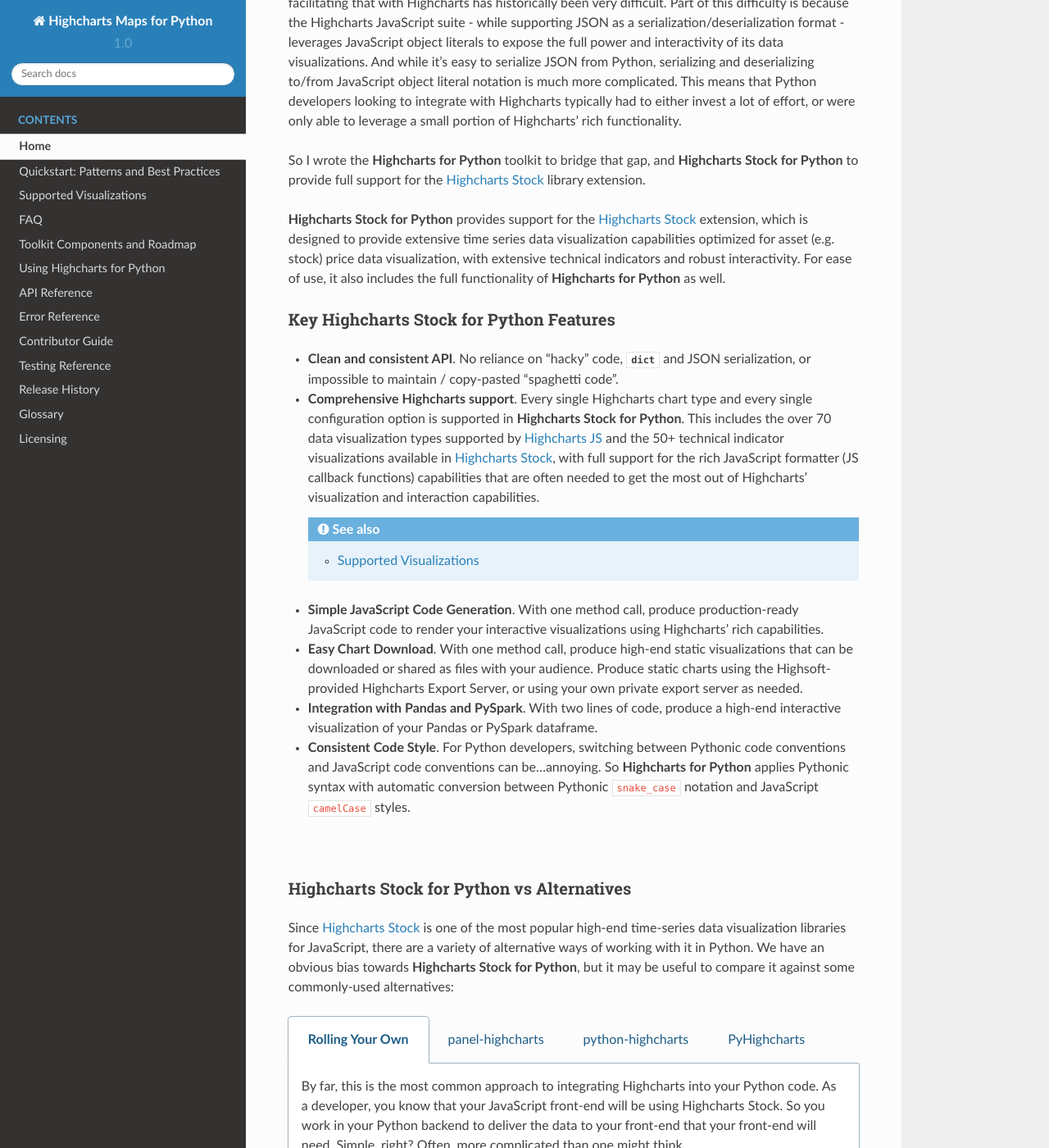
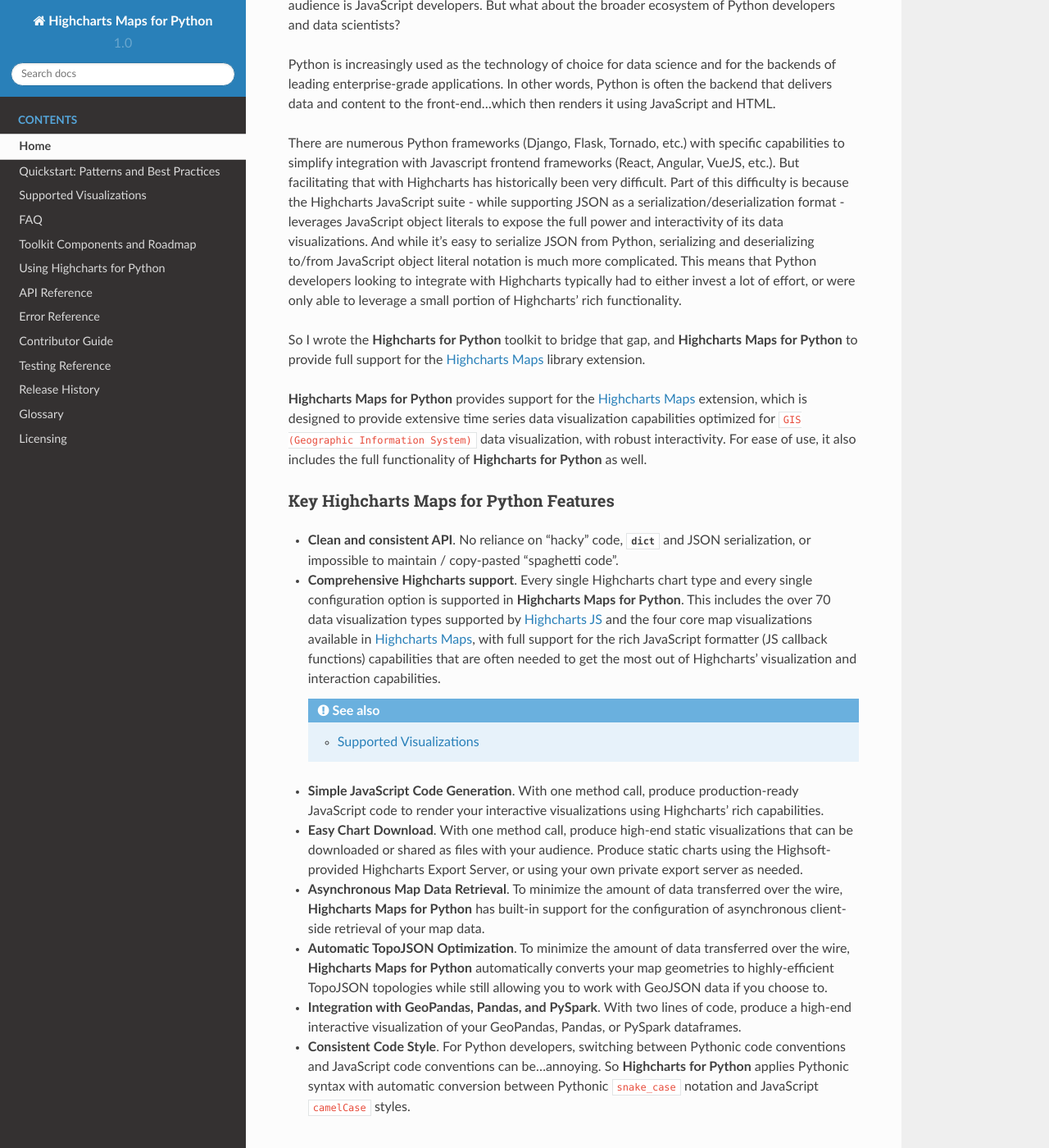
Before and after one commit to highcharts-for-python/highcharts-maps, a Sphinx documentation site: the page built from docs/index.rst, in a window 1280 px wide and 1400 px high, scrolled down 3325 px. Shown: the whole window at 82% size. Built offline with Sphinx 7.4.7 and the Read the Docs theme 2.0.0, drawn with Linux system fonts in a browser that asks for light colours; pages that are not in the unit, such as notebooks, are missing from menus; cross-references to code outside the pages are shown as plain code; some of the changed text lies outside the part shown.

```diff
--- a/docs/_dependencies.rst
+++ b/docs/_dependencies.rst
@@ -1,6 +1,6 @@
 .. note::
 
-  **Highcharts Stock for Python** has several types of dependencies:
+  **Highcharts Maps for Python** has several types of dependencies:
 
     * "hard" dependencies, without which you will not be able to use the library at all,
     * "soft" dependencies, which will not produce errors but which may limit the value you
@@ -16,30 +16,32 @@
     .. warning::
 
       If these hard dependencies are not available in the environment where
-      **Highcharts Stock for Python** is running, then the library will simply not work.
-      Besides `Highcharts Stock <https://www.highcharts.com/products/stock>`__ itself, all
+      **Highcharts Maps for Python** is running, then the library will simply not work.
+      Besides `Highcharts Maps <https://www.highcharts.com/products/maps>`__ itself, all
       of the other hard dependencies are automatically installed when installing
-      **Highcharts Stock for Python**.
+      **Highcharts Maps for Python**.
 
-    * `Highcharts Stock <https://www.highcharts.com/products/stock/>`__ v.10.2 or higher
+    * `Highcharts Maps <https://www.highcharts.com/products/maps/>`__ v.10.2 or higher
 
       .. note::
 
-        Not technically a Python dependency, but obviously **Highcharts Stock for Python**
-        will not work properly if your rendering layer does not leverage Highcharts Stock.
+        Not technically a Python dependency, but obviously **Highcharts Maps for Python**
+        will not work properly if your rendering layer does not leverage Highcharts Maps.
 
     * `highcharts-python <https://highcharts-python.readthedocs.io>`_ v.1.0.0 or higher
     * `esprima-python <https://github.com/Kronuz/esprima-python>`_ v.4.0 or higher
     * `requests <https://requests.readthedocs.io/en/latest/>`_ v.2.28 or higher
     * `validator-collection <https://validator-collection.readthedocs.io/en/latest/>`_
       v.1.5 or higher
+    * `topojson <https://mattijn.github.io/topojson/>`_ v.1.5 or higher
+    * `geojson <https://github.com/jazzband/geojson/>`_ v.2.5 or higher
 
   .. tab:: Soft
 
     .. warning::
 
       If these soft dependencies are not available in the environment where
-      **Highcharts Stock for Python** is running, then the library will throw a
+      **Highcharts Maps for Python** is running, then the library will throw a
       :exc:`HighchartsDependencyError <errors.HighchartsDependencyError>` exception when
       you try to use functionality that relies on them.
 
@@ -47,6 +49,7 @@
       a ``from_pandas()`` method but `pandas <https://pandas.pydata.org/>`_ is not
       installed, you will get an error.
 
+    * `geopandas <https://geopandas.org/en/stable/>`_ v. 0.11 or higher
     * `pandas <https://pandas.pydata.org/>`_ v. 1.3 or higher
     * `pyspark <https://spark.apache.org/docs/latest/api/python/index.html>`_ v.3.3 or
       higher
@@ -68,7 +71,7 @@
 
       .. code-block:: bash
 
-        $ pip install highcharts-stock[develop]
+        $ pip install highcharts-maps[develop]
 
     * `pytest <https://docs.pytest.org/en/7.1.x/>`_ v.7.1 or higher
     * `pytest-cov <https://pytest-cov.readthedocs.io/en/latest/>`_ v.3.0 or higher
@@ -83,7 +86,7 @@
 
       .. code-block:: bash
 
-        $ pip install highcharts-stock[docs]
+        $ pip install highcharts-maps[docs]
 
     * `Sphinx <https://www.sphinx-doc.org/en/master/>`_ v.5.1 or higher
     * `Sphinx RTD Theme <https://sphinx-themes.org/sample-sites/sphinx-rtd-theme/>`_ v.1.0
--- a/docs/_installation.rst
+++ b/docs/_installation.rst
@@ -1,5 +1,5 @@
-To install **Highcharts Stock for Python**, just execute:
+To install **Highcharts Maps for Python**, just execute:
 
   .. code-block:: bash
 
-    $ pip install highcharts-stock
+    $ pip install highcharts-maps
--- a/docs/_versus_alternatives.rst
+++ b/docs/_versus_alternatives.rst
@@ -1,8 +1,8 @@
-Since `Highcharts Stock <https://www.highcharts.com/product/stock/>`_ is one of the most
-popular high-end time-series data visualization libraries for JavaScript, there are a
-variety of alternative ways of working with it in Python. We have an obvious bias towards
-**Highcharts Stock for Python**, but it may be useful to compare it against some
-commonly-used alternatives:
+Since `Highcharts Maps <https://www.highcharts.com/product/stock/>`_ is one of the most
+popular high-end :iabbr:`GIS (Geographic Information System)` data visualization libraries
+for JavaScript, there are a variety of alternative ways of working with it in Python. We
+have an obvious bias towards **Highcharts Maps for Python**, but it may be useful to
+compare it against some commonly-used alternatives:
 
 .. tabs::
 
@@ -61,7 +61,7 @@ commonly-used alternatives:
     to do". So they turn to Highcharts alternatives that are more Python-friendly, like
     `plotly <https://plotly.com/python/>`_.
 
-    **Highcharts for Python** and its **Highcharts Stock for Python** extension are
+    **Highcharts for Python** and its **Highcharts Maps for Python** extension are
     designed to eliminate this pain.
 
     .. tip::
@@ -74,7 +74,7 @@ commonly-used alternatives:
       using Highcharts. But anything more robust than that is going to prove "hacky" and
       incredibly difficult to maintain.
 
-      Which is why I wrote **Highcharts for Python** and **Highcharts Stock for Python**.
+      Which is why I wrote **Highcharts for Python** and **Highcharts Maps for Python**.
 
   .. tab:: panel-highcharts
 
@@ -148,6 +148,8 @@ commonly-used alternatives:
       visualization types, only a limited number of configuration options are available.
       And because the library has not been updated in about seven years, there's an open
       question whether it will even work to produce relevant visualizations.
+    * **No Highcharts Maps Support**. By design, the library does not support any of the
+      map visualizations that Highcharts Maps provides.
 
     .. tip::
 
--- a/docs/index.rst
+++ b/docs/index.rst
@@ -7,14 +7,14 @@
 |
 
 ###################################################
-Highcharts Stock for Python
+Highcharts Maps for Python
 ###################################################
 
-**High-end time series data visualization for the Python ecosystem**
+**High-end data and map visualization for the Python ecosystem**
 
 .. sidebar:: Version Compatibility
 
-  **Highcharts Stock for Python** is designed to be compatible with:
+  **Highcharts Maps for Python** is designed to be compatible with:
 
     * Python 3.9 or higher,
     * Highcharts JS 10.2 or higher,
@@ -22,6 +22,9 @@ Highcharts Stock for Python
     * Jupyter Notebook 6.4 or higher,
     * Pandas 1.3 or higher
     * PySpark 3.3 or higher
+    * topojson 1.5 or higher
+    * geojson 2.5 or higher
+    * GeoPandas 0.11 or higher
 
 .. include:: _unit_tests_code_coverage.rst
 
@@ -44,17 +47,17 @@ Highcharts Stock for Python
   Glossary <glossary>
   Licensing <license>
 
-The **Highcharts Stock for Python** is an extension to the
+**Highcharts Maps for Python** is an extension to the
 `Highcharts for Python <https://highcharts-python.readthedocs.io>`__ library, and provides
 a Python wrapper for the fantastic
-`Highcharts Stock <https://www.highcharts.com/products/stock/>`__
-JavaScript data visualization library. **Highcharts Stock for Python** also supports
+`Highcharts Maps <https://www.highcharts.com/products/maps/>`__
+JavaScript data visualization library. **Highcharts Maps for Python** also supports
 
   * **Highcharts JS** - the core Highcharts data visualization library
   * The **Highcharts Export Server** - enabling the programmatic creation of static
     (downloadable) data visualizations
 
-In order to integrate **Highcharts Stock for Python** into the Python ecosystem, the
+In order to integrate **Highcharts Maps for Python** into the Python ecosystem, the
 library features native integration with:
 
   * **Jupyter Labs/Notebook**. You can now produce high-end and interactive plots and
@@ -62,6 +65,10 @@ library features native integration with:
   * **Pandas**. Automatically produce data visualizations from your Pandas dataframes
   * **PySpark**. Automatically produce data visualizations from data in a PySpark
     dataframe.
+  * **GeoPandas**. Automatically incorporate GIS / map visualizations with data from your
+    GeoPandas GeoDataFrames.
+  * **Topojson**. Automatically visualizes :term:`TopoJSON` :term:`map geometries`.
+  * **Geojson**. Automatically visualizes :term:`GeoJSON` :term:`map geometries`.
 
 .. contents::
   :depth: 3
@@ -85,16 +92,16 @@ Why Highcharts for Python?
 *********************************
 
 Odds are you are aware of
-`Highcharts Stock <https://www.highcharts.com/products/stock/>`__. If not, why not?
+`Highcharts Maps <https://www.highcharts.com/products/maps/>`__. If not, why not?
 It is the world's most popular, most powerful, category-defining JavaScript data
-visualization library for time-series data and - in particular - for stock price data.
+visualization library and - in particular - for map/GIS data.
 
 If you are building a web or mobile app/dashboard that will be
-visualizing time series or stock price data in some fashion, you should absolutely take a
+visualizing data in a geographic context, you should absolutely take a
 look at the Highcharts suite of solutions. Just take a look at some of their fantastic
-`Highcharts Stock demo visualizations <https://www.highcharts.com/demo/stock>`__.
+`Highcharts Maps demo visualizations <https://www.highcharts.com/demo/maps>`__.
 
-Highcharts Stock is a JavaScript library, and is an extension of the
+Highcharts Maps is a JavaScript library, and is an extension of the
 `Highcharts JS <https://www.highcharts.com/products/highcharts/>`__ JavaScript library. It
 is written in JavaScript, and is specifically used to configure and render data
 visualizations in a web browser (or other JavaScript-executing, like mobile app)
@@ -109,8 +116,8 @@ using JavaScript and HTML.
 There are numerous Python frameworks (Django, Flask, Tornado, etc.) with specific
 capabilities to simplify integration with Javascript frontend frameworks (React, Angular,
 VueJS, etc.). But facilitating that with Highcharts has historically been very difficult.
-Part of this difficulty is because the Highcharts JavaScript suite - while supporting JSON as a
-serialization/deserialization format - leverages
+Part of this difficulty is because the Highcharts JavaScript suite - while supporting JSON
+as a serialization/deserialization format - leverages
 :term:`JavaScript object literals <JavaScript Object Literal Notation>` to expose the
 full power and interactivity of its data visualizations. And while it's easy to serialize
 JSON from Python, serializing and deserializing to/from JavaScript object literal notation
@@ -119,27 +126,27 @@ Highcharts typically had to either invest a lot of effort, or were only able to
 a small portion of Highcharts' rich functionality.
 
 So I wrote the **Highcharts for Python** toolkit to bridge that gap, and
-**Highcharts Stock for Python** to provide full support for the
-`Highcharts Stock <https://www.highcharts.com/products/stock/>`__ library extension.
+**Highcharts Maps for Python** to provide full support for the
+`Highcharts Maps <https://www.highcharts.com/products/maps/>`__ library extension.
 
-**Highcharts Stock for Python** provides support for
-the `Highcharts Stock <https://www.highcharts.com/products/stock/>`__ extension, which is
+**Highcharts Maps for Python** provides support for
+the `Highcharts Maps <https://www.highcharts.com/products/maps/>`__ extension, which is
 designed to provide extensive time series data visualization capabilities optimized for
-asset (e.g. stock) price data visualization, with extensive technical indicators and
+:iabbr:`GIS (Geographic Information System)` data visualization, with
 robust interactivity. For ease of use, it also includes the full functionality of
 **Highcharts for Python** as well.
 
-Key Highcharts Stock for Python Features
+Key Highcharts Maps for Python Features
 ==============================================
 
 * **Clean and consistent API**. No reliance on "hacky" code, :class:`dict <python:dict>`
   and JSON serialization, or impossible to maintain / copy-pasted "spaghetti code".
 * **Comprehensive Highcharts support**. Every single Highcharts chart type and every
-  single configuration option is supported in **Highcharts Stock for Python**. This
+  single configuration option is supported in **Highcharts Maps for Python**. This
   includes the over 70 data visualization types supported by
   `Highcharts JS <https://www.highcharts.com/product/highcharts/>`__ and the
-  50+ technical indicator visualizations available in
-  `Highcharts Stock <https://www.highcharts.com/product/stock/>`__, with full support for
+  four core map visualizations available in
+  `Highcharts Maps <https://www.highcharts.com/product/maps/>`__, with full support for
   the rich JavaScript formatter (JS :term:`callback functions <callback function>`)
   capabilities that are often needed to get the most out of Highcharts' visualization and
   interaction capabilities.
@@ -156,8 +163,15 @@ Key Highcharts Stock for Python Features
   static charts using the Highsoft-provided
   :term:`Highcharts Export Server <Export Server>`, or using your own private export
   server as needed.
-* **Integration with Pandas and PySpark**. With two lines of code, produce a high-end
-  interactive visualization of your Pandas or PySpark dataframe.
+* **Asynchronous Map Data Retrieval**. To minimize the amount of data transferred over
+  the wire, **Highcharts Maps for Python** has built-in support for the configuration of
+  asynchronous client-side retrieval of your map data.
+* **Automatic TopoJSON Optimization**. To minimize the amount of data transferred over
+  the wire, **Highcharts Maps for Python** automatically converts your
+  :term:`map geometries` to highly-efficient :term:`TopoJSON` :term:`topologies` while
+  still allowing you to work with :term:`GeoJSON` data if you choose to.
+* **Integration with GeoPandas, Pandas, and PySpark**. With two lines of code, produce a
+  high-end interactive visualization of your GeoPandas, Pandas, or PySpark dataframes.
 * **Consistent Code Style**. For Python developers, switching between Pythonic code
   conventions and JavaScript code conventions can be...annoying. So
   **Highcharts for Python** applies Pythonic syntax with automatic conversion between
@@ -165,7 +179,7 @@ Key Highcharts Stock for Python Features
 
 |
 
-**Highcharts Stock for Python** vs Alternatives
+**Highcharts Maps for Python** vs Alternatives
 =====================================================
 
 .. include:: _versus_alternatives.rst
@@ -176,7 +190,7 @@ Key Highcharts Stock for Python Features
 Hello World, and Basic Usage
 ********************************
 
-1. Import Highcharts Stock for Python
+1. Import Highcharts Maps for Python
 ==========================================
 
 .. include:: using/_importing.rst
@@ -194,6 +208,14 @@ Hello World, and Basic Usage
 
     # from a Python dict
     my_chart = highcharts.Chart.from_dict(my_dict_obj)
+
+    # from a GeoPandas GeoDataFrame
+    my_chart = highcharts.Chart.from_geopandas(gdf,
+                                               property_map = {
+                                                   'z': 'caseCount',
+                                                   'id': 'id',
+                                               },
+                                               series_type = 'mapbubble')
 
     # from a Pandas dataframe
     my_chart = highcharts.Chart.from_pandas(df,
@@ -234,20 +256,20 @@ Hello World, and Basic Usage
 
   .. code-block:: python
 
-    # Import SharedStockOptions
-    from highcharts_stock.global_options.shared_options import SharedStockOptions
+    # Import SharedMapsOptions
+    from highcharts_maps.global_options.shared_options import SharedMapsOptions
 
     # from a JavaScript file
-    my_global_settings = SharedStockOptions.from_js_literal('my_js_literal.js')
+    my_global_settings = SharedMapsOptions.from_js_literal('my_js_literal.js')
 
     # from a JSON file
-    my_global_settings = SharedStockOptions.from_json('my_json.json')
+    my_global_settings = SharedMapsOptions.from_json('my_json.json')
 
     # from a Python dict
-    my_global_settings = SharedStockOptions.from_dict(my_dict_obj)
+    my_global_settings = SharedMapsOptions.from_dict(my_dict_obj)
 
     # from a HighchartsOptions configuration object
-    my_global_settings = SharedStockOptions.from_options(my_options)
+    my_global_settings = SharedMapsOptions.from_options(my_options)
 
 
 4. Configure Your Chart / Global Settings
@@ -255,8 +277,8 @@ Hello World, and Basic Usage
 
   .. code-block:: python
 
-    from highcharts_stock.options.title import Title
-    from highcharts_stock.options.credits import Credits
+    from highcharts_maps.options.title import Title
+    from highcharts_maps.options.credits import Credits
 
     # Using dicts
     my_chart.title = {
@@ -284,8 +306,8 @@ Hello World, and Basic Usage
     }
 
     # Using direct objects
-    from highcharts_stock.options.title import Title
-    from highcharts_stock.options.credits import Credits
+    from highcharts_maps.options.title import Title
+    from highcharts_maps.options.credits import Credits
 
     my_title = Title(text = 'The Title for My Chart', floating = True, align = 'center')
     my_chart.options.title = my_title
--- a/docs/using/_importing.rst
+++ b/docs/using/_importing.rst
@@ -6,27 +6,27 @@
 
       **Best Practice!**
 
-      This method of importing **Highcharts Stock for Python** objects yields the fastest
+      This method of importing **Highcharts Maps for Python** objects yields the fastest
       performance for the ``import`` statement. However, it is more verbose and requires
-      you to navigate the extensive :doc:`Highcharts Stock for Python API </api>`.
+      you to navigate the extensive :doc:`Highcharts Maps for Python API </api>`.
 
     .. code-block:: python
 
       # Import classes using precise module indications. For example:
-      from highcharts_stock.chart import Chart
-      from highcharts_stock.global_options.shared_options import SharedStockOptions
-      from highcharts_stock.options import HighchartsStockOptions
-      from highcharts_stock.options.plot_options.bar import BarOptions
-      from highcharts_stock.options.series.bar import BarSeries
+      from highcharts_maps.chart import Chart
+      from highcharts_maps.global_options.shared_options import SharedMapsOptions
+      from highcharts_maps.options import HighchartsMapsOptions
+      from highcharts_maps.options.plot_options.map import MapOptions
+      from highcharts_maps.options.series.map import MapSeries
 
   .. tab:: from ``.highcharts``
 
     .. caution::
 
-      This method of importing **Highcharts Stock for Python** classes has relatively slow
+      This method of importing **Highcharts Maps for Python** classes has relatively slow
       performance because it imports hundreds of different classes from across the entire
-      library. This performance impact may be acceptable to you in your use-case, but
-      do use at your own risk.
+      library. This is also a known anti-pattern, as it obscures the namespace within the
+      library. Both may be acceptable to you in your use-case, but do use at your own risk.
 
     .. code-block:: python
 
```
Also changed, not shown: other parts of docs/using/_importing.rst (+4 -4 lines), README.rst (+73 -12 lines).
